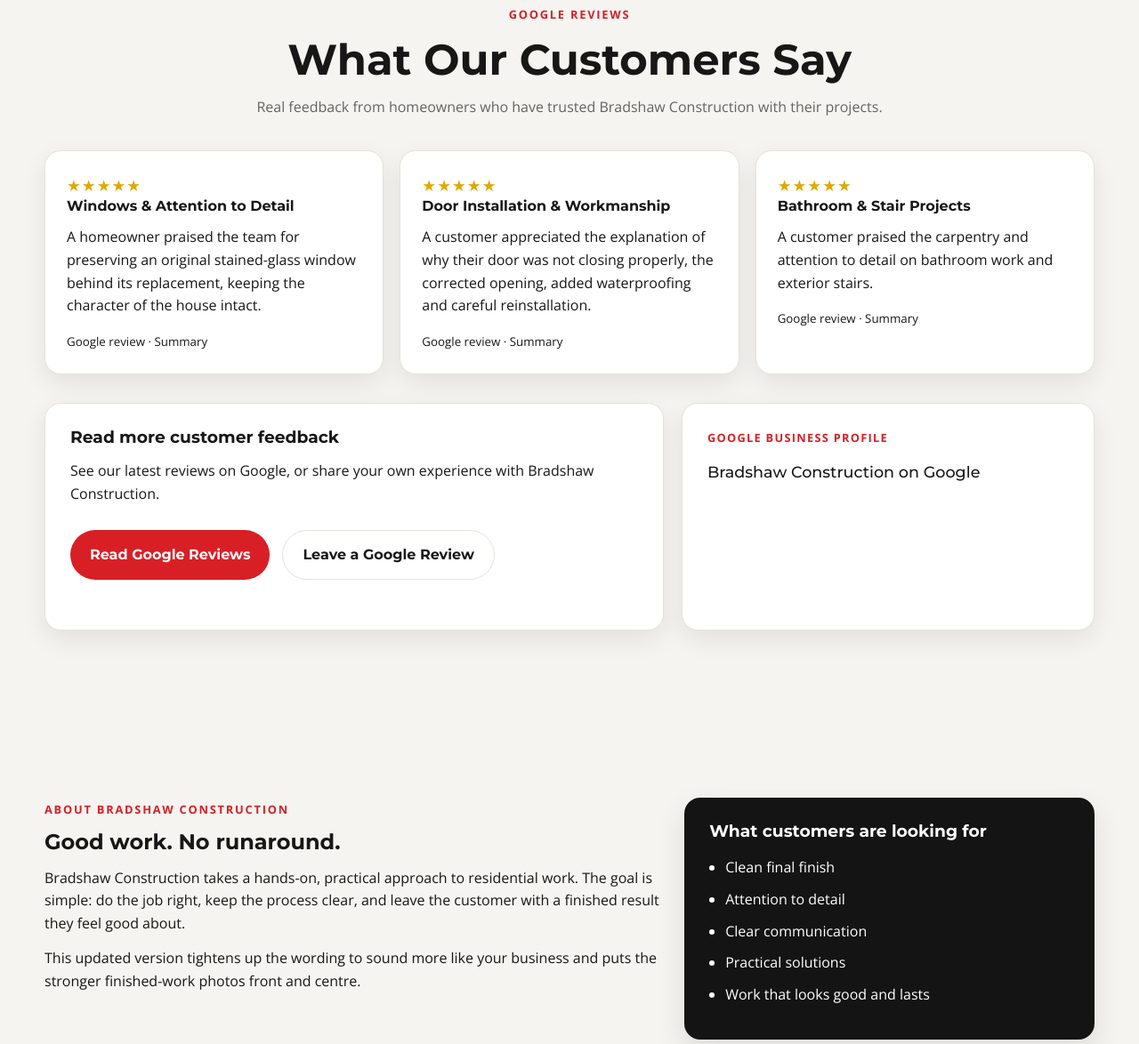
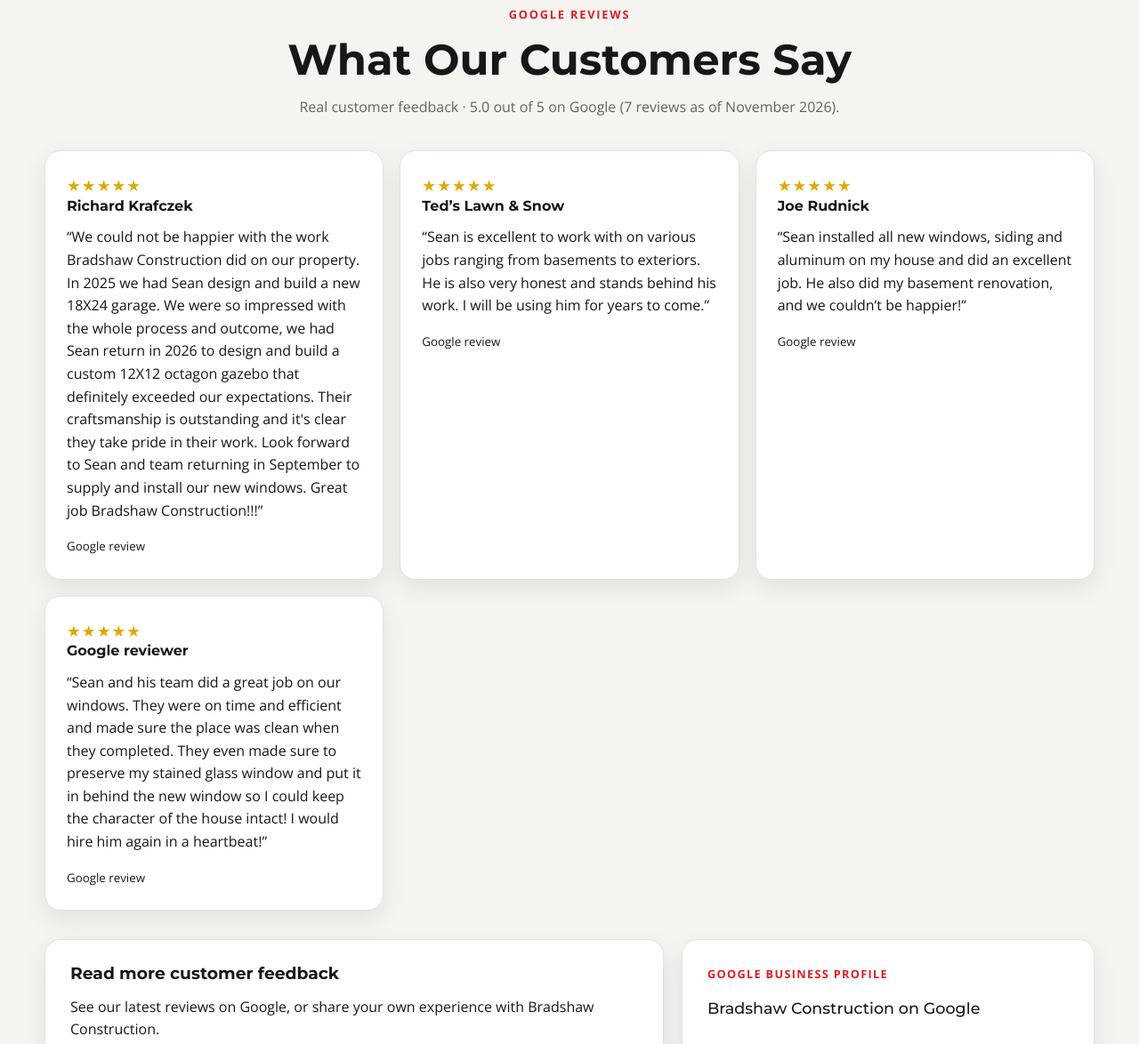
Before and after one commit to BC705/bradshawconstruction.ca, a plain HTML site: page index.html in a window 1280 px wide. Shown: the part 7491-8665 px from the top of the page at 89% size. Drawn offline with nearby package versions, Linux system fonts and the light colour scheme.

Commit message:
Feature verified customer reviews from supplied screenshots

```diff
--- a/index.html
+++ b/index.html
@@ -265,26 +265,32 @@
         <div class="section-heading center narrow">
           <p class="eyebrow dark">Google Reviews</p>
           <h2>What Our Customers Say</h2>
-          <p>Real feedback from homeowners who have trusted Bradshaw Construction with their projects.</p>
+          <p>Real customer feedback &middot; 5.0 out of 5 on Google (7 reviews as of November 2026).</p>
         </div>
         <div class="testimonial-grid">
           <article class="testimonial-card">
             <span class="stars" aria-label="5 out of 5 stars">★★★★★</span>
-            <h4>Windows &amp; Attention to Detail</h4>
-            <p>A homeowner praised the team for preserving an original stained-glass window behind its replacement, keeping the character of the house intact.</p>
-            <small>Google review &middot; Summary</small>
+            <h4>Richard Krafczek</h4>
+            <p>“We could not be happier with the work Bradshaw Construction did on our property. In 2025 we had Sean design and build a new 18X24 garage. We were so impressed with the whole process and outcome, we had Sean return in 2026 to design and build a custom 12X12 octagon gazebo that definitely exceeded our expectations. Their craftsmanship is outstanding and it's clear they take pride in their work. Look forward to Sean and team returning in September to supply and install our new windows. Great job Bradshaw Construction!!!”</p>
+            <small>Google review</small>
           </article>
           <article class="testimonial-card">
             <span class="stars" aria-label="5 out of 5 stars">★★★★★</span>
-            <h4>Door Installation &amp; Workmanship</h4>
-            <p>A customer appreciated the explanation of why their door was not closing properly, the corrected opening, added waterproofing and careful reinstallation.</p>
-            <small>Google review &middot; Summary</small>
+            <h4>Ted’s Lawn &amp; Snow</h4>
+            <p>“Sean is excellent to work with on various jobs ranging from basements to exteriors. He is also very honest and stands behind his work. I will be using him for years to come.”</p>
+            <small>Google review</small>
           </article>
           <article class="testimonial-card">
             <span class="stars" aria-label="5 out of 5 stars">★★★★★</span>
-            <h4>Bathroom &amp; Stair Projects</h4>
-            <p>A customer praised the carpentry and attention to detail on bathroom work and exterior stairs.</p>
-            <small>Google review &middot; Summary</small>
+            <h4>Joe Rudnick</h4>
+            <p>“Sean installed all new windows, siding and aluminum on my house and did an excellent job. He also did my basement renovation, and we couldn’t be happier!”</p>
+            <small>Google review</small>
+          </article>
+          <article class="testimonial-card">
+            <span class="stars" aria-label="5 out of 5 stars">★★★★★</span>
+            <h4>Google reviewer</h4>
+            <p>“Sean and his team did a great job on our windows. They were on time and efficient and made sure the place was clean when they completed. They even made sure to preserve my stained glass window and put it in behind the new window so I could keep the character of the house intact! I would hire him again in a heartbeat!”</p>
+            <small>Google review</small>
           </article>
         </div>
         <div class="review-callout" style="margin-top: 2rem;">
```
